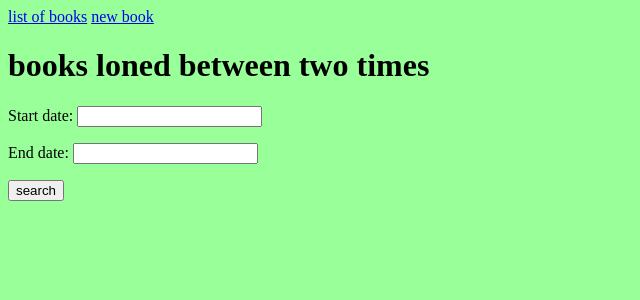
After one commit to amirasaadi/online-library, a Django app: page /book/books_loned_between_two_times/ in a window 1280 px wide. The commit adds this page. Shown: the top 300 px of the page, without its empty margins (0-640 px from the left). Run offline with Django 3.2, Linux system fonts and the light colour scheme; the visitor is signed in with stand-in values (Sample User, id 1).

Commit message:
books loned between two times

```diff
--- /dev/null
+++ b/book/forms.py
@@ -0,0 +1,8 @@
+from django import forms
+from book.models import Loan
+
+
+class Books_Loned_Between_Two_Times_Form(forms.Form):
+    start_date = forms.DateField()
+    end_date = forms.DateField()
+    # class Meta:
--- /dev/null
+++ b/book/templates/book/books_loned_between_two_times.html
@@ -0,0 +1,12 @@
+{% extends 'book/book_base.html'%}
+
+{%block content%}
+  <h1>
+    books loned between two times
+  </h1>
+  <form method="post">
+    {% csrf_token %}
+    {{ form.as_p }}
+    <input type="submit" value="search">
+  </form>
+{%endblock content%}
--- a/book/urls.py
+++ b/book/urls.py
@@ -14,4 +14,12 @@ urlpatterns = [
     path('borrow/<int:pk>/',views.BookLoanView.as_view(),name='borrow_book'),
 
     path('loan/',views.LoanListView.as_view(),name='list_loan'),
+
+    path(
+        'books_loned_between_two_times/',
+        views.Books_Loned_Between_Two_Times_View.as_view(),
+        name='books_loned_between_two_times'
+    ),
+
+
 ]
--- a/book/views.py
+++ b/book/views.py
@@ -1,6 +1,9 @@
 from django.http import HttpResponse
 from django.views import generic
+
 from book import models as book_models
+from book import forms as book_forms
+
 from django.urls import reverse_lazy
 from django.contrib.auth.mixins import LoginRequiredMixin
 
@@ -36,6 +39,7 @@ class BookReserveView(LoginRequiredMixin,generic.View):
         book_models.Reservation(person=request.user,book=book).save()
         return HttpResponse('successfully reserved for you')
 
+
 class BookLoanView(LoginRequiredMixin,generic.View):
 
     def get(self,request,pk,*args,**kwargs):
@@ -43,5 +47,21 @@ class BookLoanView(LoginRequiredMixin,generic.View):
         book_models.Loan(person=request.user,book=book).save()
         return HttpResponse('Go and get your book.')
 
+
 class LoanListView(LoginRequiredMixin,generic.ListView):
     model = book_models.Loan
+
+
+class Books_Loned_Between_Two_Times_View(LoginRequiredMixin,generic.FormView):
+
+    template_name = 'book/books_loned_between_two_times.html'
+    form_class = book_forms.Books_Loned_Between_Two_Times_Form
+    success_url = '/'
+
+    def form_valid(self, form):
+        start_date = form.cleaned_data['start_date']
+        end_date = form.cleaned_data['end_date']
+        books = book_models.Loan.objects.filter(date_due__range=[start_date,end_date])
+        # return super().form_valid(form)
+        # to do its better to change it to render
+        return HttpResponse(books)
--- a/templates/base.html
+++ b/templates/base.html
@@ -8,7 +8,8 @@
   <main>
 
       {% if user.is_superuser %}
-            <p><a href="{% url 'book:list_loan' %}">list of loans</a></p>
+          <p><a href="{% url 'book:list_loan' %}">list of loans</a></p>
+          <p><a href="{% url 'book:books_loned_between_two_times' %}">books loned between two times</a></p>
       {% endif %}
 
     {% block content %}
```
